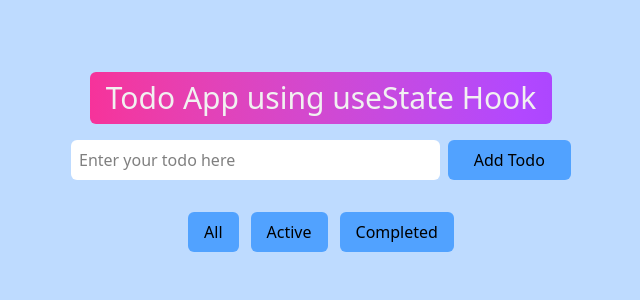
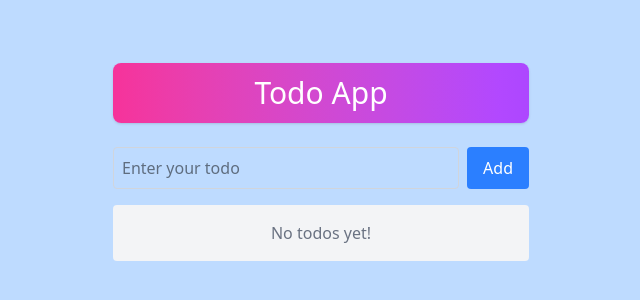
Before and after one commit to Dumte/learn-react, a React (Vite) app: page / in a window 1280 px wide. Shown: the part 238-538 px from the top of the page, without its empty margins (319-959 px from the left). Built offline with nearby package versions, Linux system fonts and the light colour scheme.

Commit message:
feat: enhance Todo app with editing functionality and add react-icons dependency

```diff
--- a/package.json
+++ b/package.json
@@ -13,6 +13,7 @@
     "@tailwindcss/vite": "^4.1.4",
     "react": "^19.0.0",
     "react-dom": "^19.0.0",
+    "react-icons": "^5.5.0",
     "tailwindcss": "^4.1.4"
   },
   "devDependencies": {
--- a/src/projects/Todo/Todo.jsx
+++ b/src/projects/Todo/Todo.jsx
@@ -1,115 +1,205 @@
 import { useState } from "react";
+import { FiEdit2, FiTrash2, FiCheck, FiX } from "react-icons/fi";
 
 const Todo = () => {
   const [todos, setTodos] = useState([]);
   const [newTodo, setNewTodo] = useState("");
   const [filter, setFilter] = useState("all");
+  const [editingId, setEditingId] = useState(null);
+  const [editText, setEditText] = useState("");
 
-  // function to add new todo
-  const handleAddTodo = () => {
-    if (newTodo.trim() !== "") {
-      console.log("New Todo:", newTodo);
-
-      setTodos([...todos, { text: newTodo, completed: false, id: Date.now() }]);
+  const handleAddTodo = (e) => {
+    e?.preventDefault();
+    if (newTodo.trim()) {
+      setTodos((prevTodos) => [
+        ...prevTodos,
+        { text: newTodo, completed: false, id: Date.now() },
+      ]);
       setNewTodo("");
-    } else {
-      console.log("Input field is empty");
     }
   };
 
-  // function to toggle completed
   const handleToggleCompleted = (id) => {
-    setTodos(
-      todos.map((todo) => {
-        if (todo.id === id) {
-          return { ...todo, completed: !todo.completed };
-        }
-
-        return todo;
-      })
+    setTodos((prevTodos) =>
+      prevTodos.map((todo) =>
+        todo.id === id ? { ...todo, completed: !todo.completed } : todo
+      )
     );
   };
 
-  // function to remove todo
   const handleRemoveTodo = (id) => {
-    setTodos(todos.filter((todo) => todo.id !== id));
+    setTodos((prevTodos) => prevTodos.filter((todo) => todo.id !== id));
+  };
+
+  const startEditing = (id, text) => {
+    setEditingId(id);
+    setEditText(text);
+  };
+
+  const cancelEditing = () => {
+    setEditingId(null);
+    setEditText("");
+  };
+
+  const saveEdit = (id) => {
+    setTodos((prevTodos) =>
+      prevTodos.map((todo) =>
+        todo.id === id ? { ...todo, text: editText } : todo
+      )
+    );
+    setEditingId(null);
   };
 
   const filteredTodos = todos.filter((todo) => {
-    if (filter === "active") return !todo.completed;
-    if (filter === "completed") return todo.completed;
+    switch (filter) {
+      case "active":
+        return !todo.completed;
+      case "completed":
+        return todo.completed;
+      default:
+        return true;
+    }
+  });
 
-    return true;
-  });
+  const filterButtons = [
+    { value: "all", label: "All" },
+    { value: "active", label: "Active" },
+    { value: "completed", label: "Completed" },
+  ];
+
   return (
-    <div className="flex flex-col md:w-[500px] w-[400px]">
-      <h1 className="md:text-3xl mb-4 bg-gradient-to-r from-pink-500 to-purple-500 text-[#f1f1f1] py-2 mx-auto px-4 rounded-md">
-        Todo App using useState Hook
+    <div className="flex flex-col w-full max-w-md mx-auto p-4">
+      <h1 className="text-2xl md:text-3xl mb-6 text-center bg-gradient-to-r from-pink-500 to-purple-500 text-white py-3 px-6 rounded-lg shadow">
+        Todo App
       </h1>
 
-      <div className="flex gap-4 flex-col">
-        <form
-          className="flex gap-2 justify-between"
-          onSubmit={(e) => {
-            e.preventDefault();
-            handleAddTodo();
-          }}
-        >
+      <div className="flex flex-col gap-4">
+        <form onSubmit={handleAddTodo} className="flex gap-2 w-full">
           <input
             type="text"
-            className="bg-white rounded-md pl-2 outline-none w-3/4"
+            className="flex-grow p-2 rounded border border-gray-300 focus:border-blue-500 focus:ring-1 focus:ring-blue-500 transition"
             value={newTodo}
             onChange={(e) => setNewTodo(e.target.value)}
-            placeholder="Enter your todo here"
+            placeholder="Enter your todo"
+            aria-label="Add new todo"
           />
-
           <button
-            className="bg-blue-400 outline-none  hover:text-white hover:bg-blue-600 py-2 px-4 rounded-md w-1/4"
-            onClick={handleAddTodo}
+            type="submit"
+            className="bg-blue-500 hover:bg-blue-600 text-white py-2 px-4 rounded transition-colors whitespace-nowrap"
           >
-            Add Todo
+            Add
           </button>
         </form>
 
-        {/* List of filteredTodos */}
+        {todos.length > 0 && (
+          <div className="flex gap-2 justify-center">
+            {filterButtons.map(({ value, label }) => (
+              <button
+                key={value}
+                className={`py-1 px-3 rounded transition-colors ${
+                  filter === value
+                    ? "bg-blue-600 text-white"
+                    : "bg-gray-200 hover:bg-gray-300"
+                }`}
+                onClick={() => setFilter(value)}
+              >
+                {label}
+              </button>
+            ))}
+          </div>
+        )}
+
         <ul className="flex flex-col gap-2">
-          {filteredTodos.map((todo, index) => (
+          {filteredTodos.length === 0 ? (
+            <li className="text-center py-4 text-gray-500 bg-gray-100 rounded">
+              {todos.length === 0
+                ? "No todos yet!"
+                : "No todos match this filter"}
+            </li>
+          ) : (
+            filteredTodos.map((todo) => (
               <li
                 key={todo.id}
-              className={`flex justify-between gap-2  text-white rounded-md py-2 px-2 ${
-                index % 2 === 0 ? "bg-purple-500" : "bg-pink-500"
-              } ${todo.completed ? "line-through" : "none"}`}
+                className={`flex items-center justify-between p-3 rounded shadow-sm transition ${
+                  todo.completed ? "bg-green-50" : "bg-white"
+                }`}
               >
-              <span>{index + 1}.</span>
-              <span onClick={() => handleToggleCompleted(todo.id)}>
+                <div className="flex items-center gap-3 flex-grow">
+                  <input
+                    type="checkbox"
+                    checked={todo.completed}
+                    onChange={() => handleToggleCompleted(todo.id)}
+                    className="h-5 w-5 rounded border-gray-300 text-blue-600 focus:ring-blue-500 cursor-pointer"
+                  />
+
+                  {editingId === todo.id ? (
+                    <input
+                      type="text"
+                      value={editText}
+                      onChange={(e) => setEditText(e.target.value)}
+                      className="flex-grow p-1 border-b border-gray-300 focus:outline-none focus:border-blue-500"
+                      autoFocus
+                    />
+                  ) : (
+                    <span
+                      className={`flex-grow cursor-pointer ${
+                        todo.completed ? "line-through text-gray-500" : ""
+                      }`}
+                      onClick={() => handleToggleCompleted(todo.id)}
+                    >
                       {todo.text}
                     </span>
-              <button onClick={() => handleRemoveTodo(todo.id)}>Remove</button>
+                  )}
+                </div>
+
+                <div className="flex gap-2">
+                  {editingId === todo.id ? (
+                    <>
+                      <button
+                        onClick={() => saveEdit(todo.id)}
+                        className="text-green-500 hover:text-green-700 p-1 rounded hover:bg-green-50 transition-colors"
+                        aria-label="Save edit"
+                      >
+                        <FiCheck size={18} />
+                      </button>
+                      <button
+                        onClick={cancelEditing}
+                        className="text-red-500 hover:text-red-700 p-1 rounded hover:bg-red-50 transition-colors"
+                        aria-label="Cancel edit"
+                      >
+                        <FiX size={18} />
+                      </button>
+                    </>
+                  ) : (
+                    <>
+                      <button
+                        onClick={() => startEditing(todo.id, todo.text)}
+                        className="text-blue-500 hover:text-blue-700 p-1 rounded hover:bg-blue-50 transition-colors"
+                        aria-label="Edit todo"
+                      >
+                        <FiEdit2 size={18} />
+                      </button>
+                      <button
+                        onClick={() => handleRemoveTodo(todo.id)}
+                        className="text-red-500 hover:text-red-700 p-1 rounded hover:bg-red-50 transition-colors"
+                        aria-label="Remove todo"
+                      >
+                        <FiTrash2 size={18} />
+                      </button>
+                    </>
+                  )}
+                </div>
               </li>
-          ))}
+            ))
+          )}
         </ul>
 
-        {/* filter buttons */}
-        <div className="flex gap-3 justify-center">
-          <button
-            className="bg-blue-400 hover:text-white hover:bg-blue-600 py-2 px-4 rounded-md"
-            onClick={() => setFilter("all")}
-          >
-            All
-          </button>
-          <button
-            className="bg-blue-400 hover:text-white hover:bg-blue-600 py-2 px-4 rounded-md"
-            onClick={() => setFilter("active")}
-          >
-            Active
-          </button>
-          <button
-            className="bg-blue-400 hover:text-white hover:bg-blue-600 py-2 px-4 rounded-md"
-            onClick={() => setFilter("completed")}
-          >
-            Completed
-          </button>
+        {todos.length > 0 && (
+          <div className="text-center text-sm text-gray-500">
+            {todos.filter((t) => t.completed).length} of {todos.length}{" "}
+            completed
           </div>
+        )}
       </div>
     </div>
   );
```
Also changed, not shown: 2 other files (tests, documents, lock files or other folders). Lines whose indentation alone changed are shown as unchanged.
